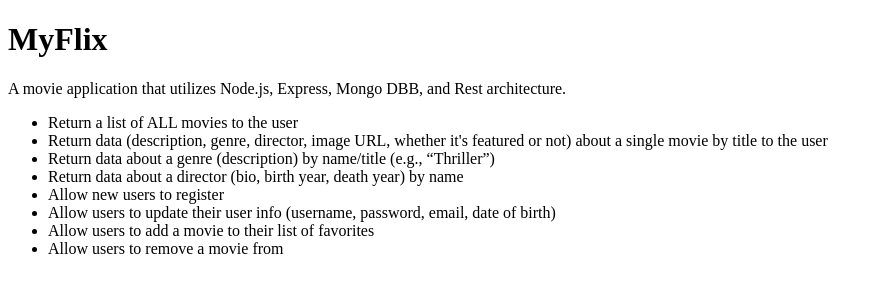
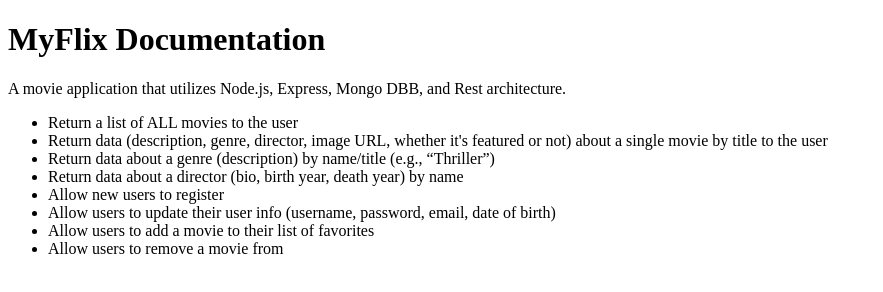
Before and after one commit to smeyer012/movie-api, a plain HTML site: page documentation.html in a window 1280 px wide. Shown: the whole page, without its empty margins (0-883 px from the left). Drawn offline with Linux system fonts and the light colour scheme.

Commit message:
updates h1 of documentation file

```diff
--- a/documentation.html
+++ b/documentation.html
@@ -8,7 +8,7 @@
         <meta name="viewport" content="width=device-width, initial-scale=1">
     </head>
     <body>
-        <h1>MyFlix</h1>
+        <h1>MyFlix Documentation</h1>
         <p>A movie application that utilizes Node.js, Express, Mongo DBB, and Rest architecture.</p>
         <ul>
             <li>Return a list of ALL movies to the user
```
